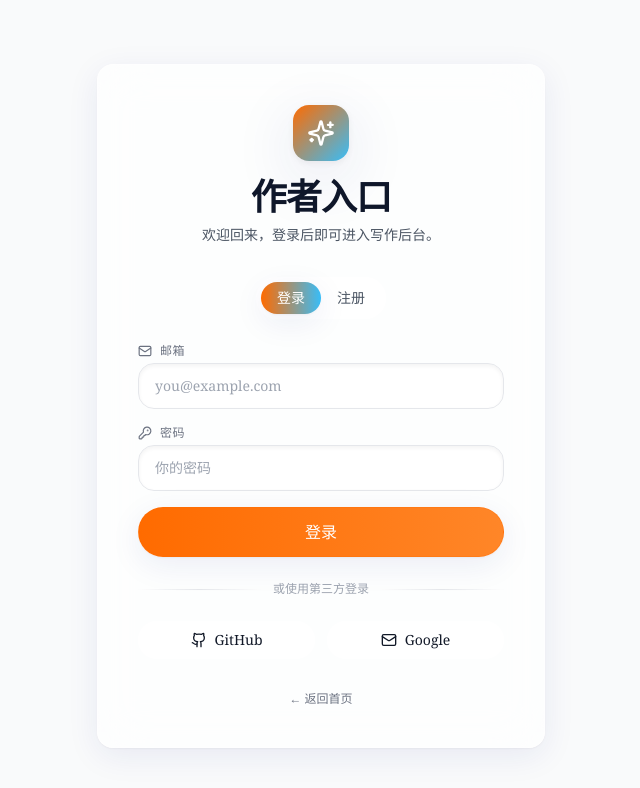
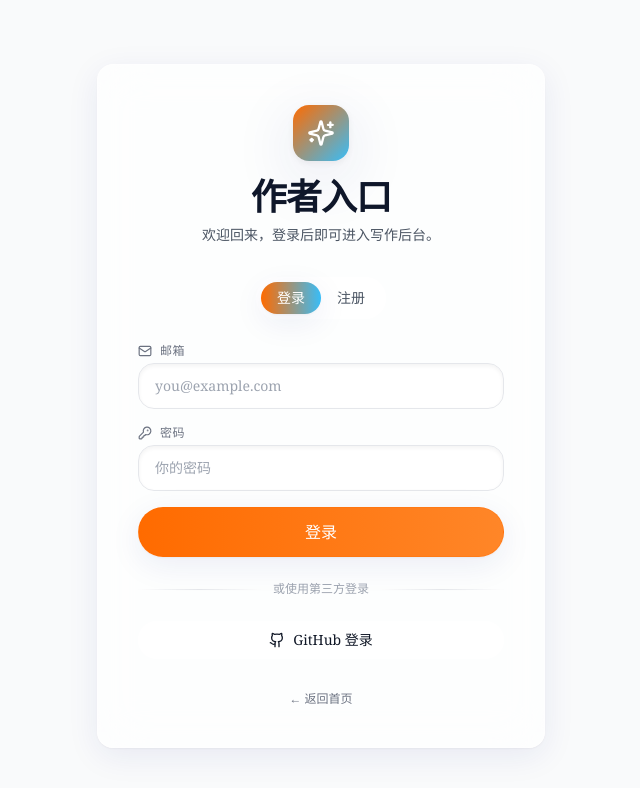
Before and after one commit to Frostsnow35/Chronicle, a Next.js app in the folder web/: page /auth/login in a window 1280 px wide. Shown: the top 788 px of the page, without its empty margins (319-959 px from the left). Built offline with nearby package versions, Linux system fonts and the light colour scheme.

Commit message:
refactor: 移除 Google 登录，登录页仅保留邮箱与 GitHub，更新部署文档

```diff
--- a/web/app/auth/login/LoginPageClient.tsx
+++ b/web/app/auth/login/LoginPageClient.tsx
@@ -48,7 +48,7 @@ export default function LoginPageClient() {
     }
   };
 
-  const oauth = async (provider: "github" | "google") => {
+  const oauth = async (provider: "github") => {
     setErr(null);
     setBusy(true);
     try {
@@ -148,12 +148,9 @@ export default function LoginPageClient() {
           <span className="h-px flex-1 bg-gradient-to-r from-transparent via-ink-200 to-transparent" />
         </div>
 
-        <div className="grid grid-cols-2 gap-3">
+        <div className="grid gap-3">
           <Button variant="default" disabled={busy} onClick={() => oauth("github")}>
-            <Github className="h-4 w-4" /> GitHub
-          </Button>
-          <Button variant="default" disabled={busy} onClick={() => oauth("google")}>
-            <Mail className="h-4 w-4" /> Google
+            <Github className="h-4 w-4" /> GitHub 登录
           </Button>
         </div>
 
```
Also changed, not shown: 3 other files (tests, documents, lock files or other folders).
